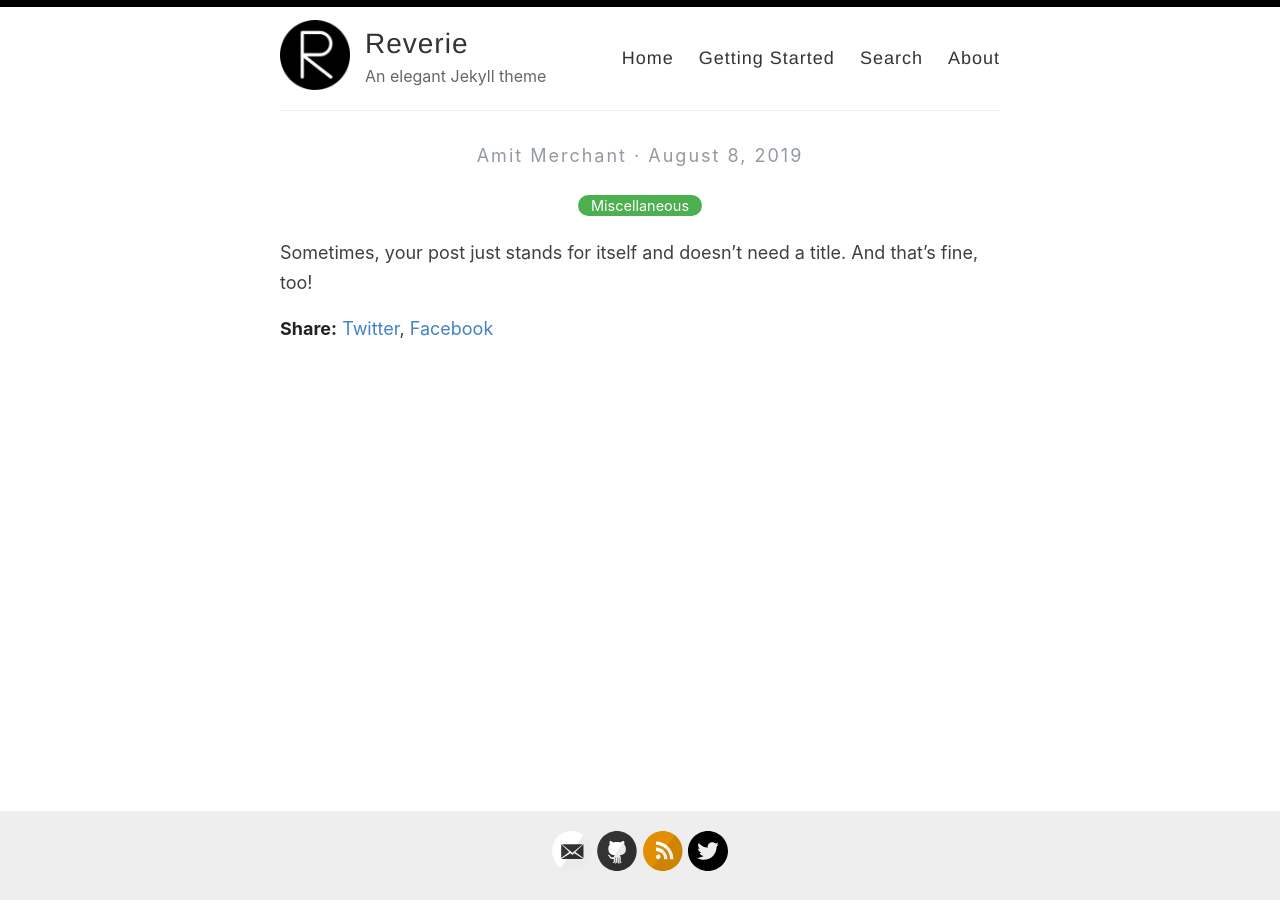
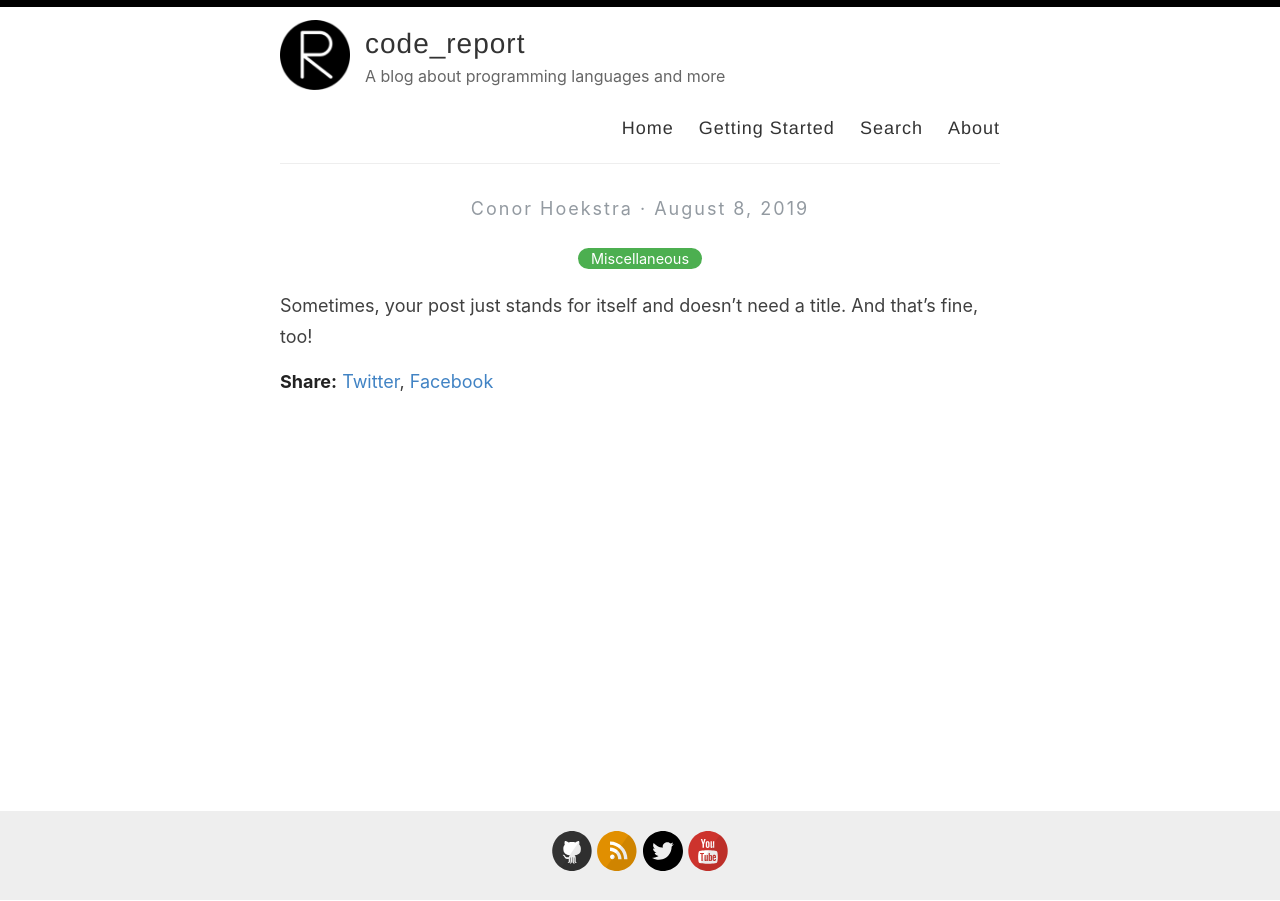
Before and after one commit to codereport/codereport.github.io, a Jekyll site: the page built from _posts/2019-08-08-no-title-posts.md, in a window 1280 px wide. Built offline with Jekyll 4.4.1, drawn with Linux system fonts in a browser that asks for light colours.

Commit message:
Update _config.yml

```diff
--- a/_config.yml
+++ b/_config.yml
@@ -3,13 +3,13 @@
 #
 
 # Name of your site (displayed in the header)
-name: Reverie
+name: code_report
 
 # Name of the author
-author: Amit Merchant
+author: Conor Hoekstra
 
 # Short bio or description (displayed in the header)
-description: An elegant Jekyll theme
+description: A blog about programming languages and more
 
 # URL of your avatar or profile pic (you could use your GitHub profile pic)
 avatar: /images/reverie.png
@@ -20,20 +20,11 @@
 
 # Includes an icon in the footer for each username you enter
 footer-links:
-  dribbble:
-  email: amit.d.merchant@gmail.com
-  facebook:
-  flickr:
-  github: amitmerchant1990/reverie
-  instagram:
+  github: codereport
   linkedin:
-  pinterest:
   rss: rss
-  twitter: amit_merchant
-  stackoverflow:
-  youtube: # channel/<your_long_string> or user/<user-name>
-  googleplus: # anything in your profile username that comes after plus.google.com/
-  playconsole:
+  twitter: code_report
+  youtube: channel/codereport
 
 
 # Enter your Disqus shortname (not your username) to enable commenting on posts
```
